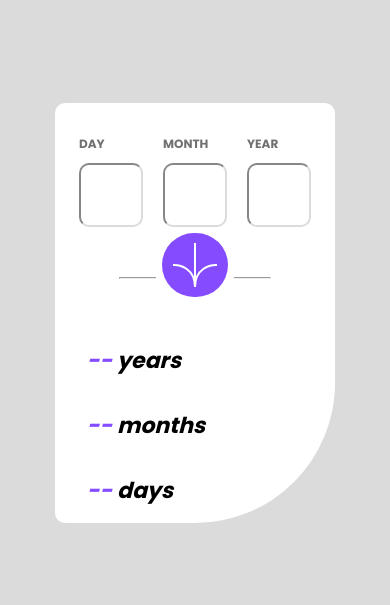
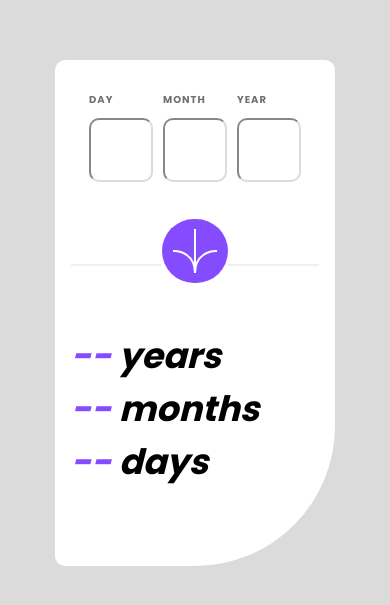
Before and after one commit to andyterwilliger/Date-FNS-Library-Test, a website: page index.html in a window 390 px wide. Shown: the part 117-722 px from the top of the page. Drawn offline with Linux system fonts and the light colour scheme.

Commit message:
Mobile responsive styles added

```diff
--- a/style.css
+++ b/style.css
@@ -14,20 +14,25 @@ body{
 background-color: white;
 width: 75%;
 border-radius: 10px 10px 140px 10px;
+height: 70%;
 }
 #form{
   margin: 0 4rem;
+  height: 40%;
 }
 #form label{
   color: hsl(0, 1%, 44%);
+  font-size: 14px;
+  letter-spacing: 1px;
 
 }
 .user_input{
   display: flex;
   justify-content: flex-start;
   gap: 20px;
-  padding: 2rem 0 0 0;
+  padding: 2rem 0 1rem 0;
   font-family: 'Poppins', sans-serif;
+
 }
 
 .form_input{
@@ -63,7 +68,7 @@ border-radius: 10px 10px 140px 10px;
   font-style: italic;
 }
 .form_results{
-  margin: 1rem;
+  margin: 0;
 }
 .results_container span{
 
@@ -75,13 +80,20 @@ svg{
   background-color: hsl(259, 100%, 65%);
   border-radius: 50px;
   padding: 20px;
+  cursor: pointer;
 
 }
-
+.error_msg{
+  font-size: 12px;
+}
 button{
   border: none;
   background-color: white;
+  padding: 0;
 
+}
+hr{
+ border: 1px solid hsl(0, 0%, 94%);
 }
 @media(max-width: 1000px){
   .form_input{
@@ -90,14 +102,15 @@ button{
 }
 @media(max-width: 767px){
   #form{
-    height: 225px;
+    height: 55%;
+    margin: 0 1rem;
   }
   .results_container p{
-    font-size: 40px;
+    font-size: 45px;
   }
   .user_input{
     justify-content: center;
-    padding: 2rem 0 0 0;
+    padding-bottom: 3rem;
   }
   .submit_container{
     justify-content: center;
@@ -112,12 +125,13 @@ button{
   label{
     font-size: 12px;
   }
+  .error_msg{
+    font-size: 10px;
+  }
 }
 
 @media(max-width: 500px){
-  .results_container p{
-    font-size: 22px;
-  }
+
   .form_input{
     width: 50px;
   }
@@ -127,12 +141,34 @@ button{
   svg{
     padding: 10px;
   }
+  #form{
+    height: 50%;
+  }
 }
 
 @media(max-width: 400px){
-
+  #form{
+    height: 50%;
+  }
+  .user_input{
+    gap: 10px;
+  }
+  .calc_container{
+    height: 60%;
+  }
   .form_input{
     width: 40px;
   }
-
+  .results_container{
+    padding-top: 1rem;
+  }
+  .results_container p{
+    font-size: 35px;
+  }
+  #form label{
+    font-size: 10px;
+  }
+  .error_msg{
+    font-size: 8px;
+  }
 }
```
